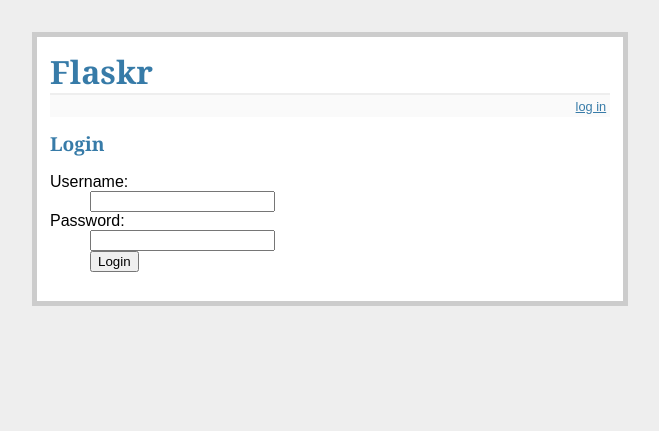
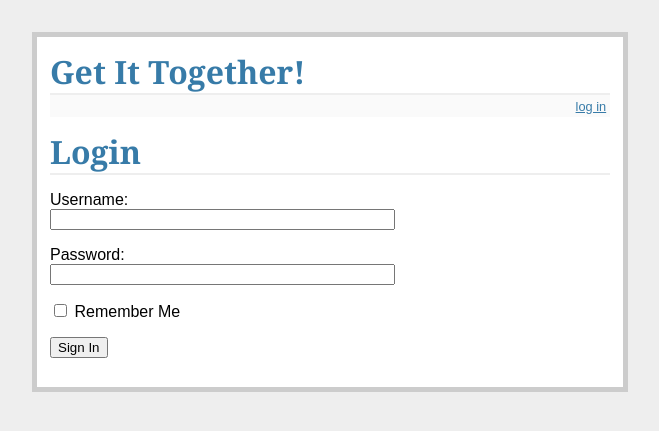
Before and after one commit to rith87/getittogether, a Flask app: page /login in a window 1280 px wide. Shown: the top 431 px of the page, without its empty margins (310-969 px from the left). Run offline with Flask 2, Linux system fonts and the light colour scheme; parts of the project's set-up code (start-up, migrations or seed data) failed here and were passed over.

Commit message:
1. Text changes in templates and flashed text 2. Use WTForms instead of basic HTML forms

```diff
--- /dev/null
+++ b/forms.py
@@ -0,0 +1,8 @@
+from flask.ext.wtf import Form
+from wtforms import TextField, BooleanField
+from wtforms.validators import Required
+
+class LoginForm(Form):
+    username = TextField('username', validators = [Required()])
+    password = TextField('password', validators = [Required()])
+    remember_me = BooleanField('remember_me', default = False)
--- a/templates/layout.html
+++ b/templates/layout.html
@@ -1,8 +1,8 @@
 <!doctype html>
-<title>Flaskr</title>
+<title>Get It Together!</title>
 <link rel=stylesheet type=text/css href="{{ url_for('static', filename='style.css') }}">
 <div class=page>
-  <h1>Flaskr</h1>
+  <h1>Get It Together!</h1>
   <div class=metanav>
   {% if not session.logged_in %}
     <a href="{{ url_for('login') }}">log in</a>
--- a/templates/login.html
+++ b/templates/login.html
@@ -1,14 +1,12 @@
 {% extends "layout.html" %}
 {% block body %}
-  <h2>Login</h2>
-  {% if error %}<p class=error><strong>Error:</strong> {{ error }}{% endif %}
-  <form action="{{ url_for('login') }}" method=post>
-    <dl>
-      <dt>Username:
-      <dd><input type=text name=username>
-      <dt>Password:
-      <dd><input type=password name=password>
-      <dd><input type=submit value=Login>
-    </dl>
-  </form>
+<h1>Login</h1>
+{% if error %}<p class=error><strong>Error:</strong> {{ error }}{% endif %}
+<form action="{{ url_for('login') }}" method="post">
+    {{form.hidden_tag()}}
+    <p>Username: </br> {{form.username(size=40)}}</p>
+    <p>Password: </br> {{form.password(size=40)}}</p>
+    <p>{{form.remember_me}} Remember Me</p>
+    <p><input type="submit" value="Sign In"></p>
+</form>
 {% endblock %}
--- a/views.py
+++ b/views.py
@@ -3,10 +3,11 @@ from flask import render_template, flash, redirect, request, session, \
 from flask.ext.login import login_user, logout_user, current_user, login_required
 from getItTogether import app, db, lm
 from models import User, Post
+from forms import LoginForm
 
 '''
 Bugs/pending issues:
-login_user(user, remember = true): User remains logged in after restarting browser
+1. Create remember_me box to determine if user wants to be remembered
 '''
 
 def find_user(username, password):
@@ -37,6 +38,7 @@ def add_feedback():
 
 @app.route('/')
 def show_feedback():
+    flash('Help software companies stop sucking!')
     feedback = Post.query.all()
     # users = []
     refinedFeedback = []
@@ -49,6 +51,7 @@ def show_feedback():
 @app.route('/login', methods=['GET', 'POST'])
 def login():
     error = None
+    form = LoginForm()
     if g.user is not None and g.user.is_authenticated():
         return redirect(url_for('show_feedback'))
     if request.method == 'POST':
@@ -56,11 +59,12 @@ def login():
         if not user:
             error = 'Invalid username or password'
         else:
-            login_user(user)
+            # Always remember user
+            login_user(user, remember = True)
             session['logged_in'] = True
             flash('You were logged in')
             return redirect(url_for('show_feedback'))
-    return render_template('login.html', error=error)
+    return render_template('login.html', error=error, form=form)
 
 @app.route('/logout')
 def logout():
```
